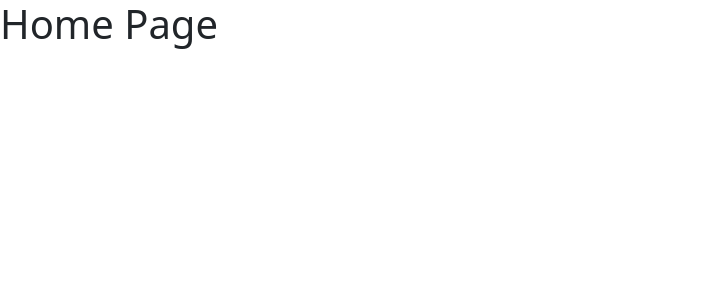
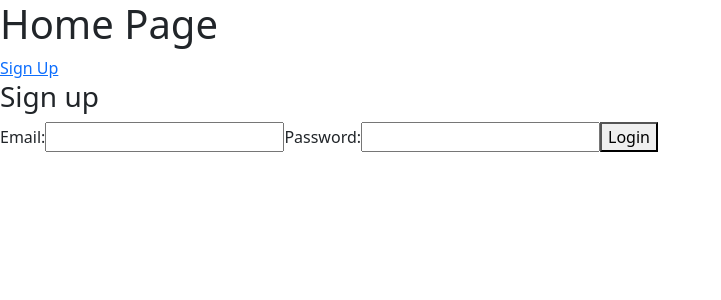
Before and after one commit to siarheipats/opinionated_project_management, a React (Create React App) app in the folder frontend/: page / in a window 1280 px wide. Shown: the top 300 px of the page, without its empty margins (0-721 px from the left). Built offline with nearby package versions, Linux system fonts and the light colour scheme.

Commit message:
React signup Hook
Created react signup hook that returns the web token and user model and store it in the browser for authentication purposes.

```diff
--- /dev/null
+++ b/frontend/src/hooks/useSignup.js
@@ -0,0 +1,35 @@
+import { useState } from "react";
+import { useAuthContext } from "./useAuthContext";
+
+export const useSignup = () => {
+    const [error, setError] = useState(null);
+    const [isLoading, setIsLoading] = useState(null);
+    const {dispatch} = useAuthContext();
+
+    const signup = async (email, phoneNumber, firstName, lastName, password) => {
+        setIsLoading(true)
+        setError(null)
+
+        const response = await fetch('/api/user/signup', {
+            method: 'POST',
+            headers: {'Content-Type': 'application/json'},
+            body: JSON.stringify({email, phoneNumber, firstName, lastName, password})
+        });
+
+        const json = await response.json();
+
+        if (!response.ok) {
+            setIsLoading(false);
+            setError(json.error);
+        }
+        if (response.ok) {
+            // save the user's json object to local storage
+            localStorage.setItem('user', JSON.stringify(json));
+            // update the AuthContext
+            dispatch({type: 'LOGIN', payload: json})
+            setIsLoading(false);
+        }
+    }
+
+    return {signup, isLoading, error}
+}
--- a/frontend/src/pages/home.js
+++ b/frontend/src/pages/home.js
@@ -1,7 +1,35 @@
+import { useState } from "react";
+
 const Home = () => {
+    const [email, setEmail] = useState('');
+    const [password, setPassword] = useState('');
+
+    const handleSubmit = async (e) => {
+        e.preventDefault();
+
+        console.log(email, password)
+    }
+
     return(
         <div>
             <h1>Home Page</h1>
+            <a href="/signup" className="link-primary">Sign Up</a>
+            <form onSubmit={handleSubmit}>
+                <h3>Sign up</h3>
+                <label>Email:</label>
+                <input
+                    type='email'
+                    onChange={(e) => setEmail(e.target.value)}
+                    value={email}
+                />
+                <label>Password:</label>
+                <input
+                    type='password'
+                    onChange={(e) => setPassword(e.target.value)}
+                    value={password}
+                />
+                <button>Login</button>
+            </form>
         </div>
     )
 }
--- a/frontend/src/pages/signup.js
+++ b/frontend/src/pages/signup.js
@@ -1,4 +1,5 @@
 import { useState } from "react";
+import { useSignup } from "../hooks/useSignup";
 
 const Signup = () => {
     const [email, setEmail] = useState('');
@@ -7,15 +8,17 @@
     const [firstName, setFirstName] = useState('');
     const [lastName, setLastName] = useState('');
     const [phoneNumber, setPhoneNumber] = useState('');
+    const {signup, error, isLoading} = useSignup()
 
     const handleSubmit = async (e) => {
         e.preventDefault();
 
-        console.log(email, password, firstName, lastName, phoneNumber)
+        await signup(email, phoneNumber, firstName, lastName, password);
     }
 
     return (
         <div>
+            <a href="/" className="link-primary">Home</a>
            <form onSubmit={handleSubmit}>
             <h3>Sign up</h3>
             <label>Email:</label>
@@ -48,7 +51,8 @@
                 onChange={(e) => setPhoneNumber(e.target.value)}
                 value={phoneNumber}
             />
-            <button>Sign up</button>
+            <button disabled={isLoading}>Sign up</button>
+            {error && <div>{error}</div>}
            </form>
         </div>
     )
```
Also changed, not shown: 1 other file (tests, documents, lock files or other folders).
